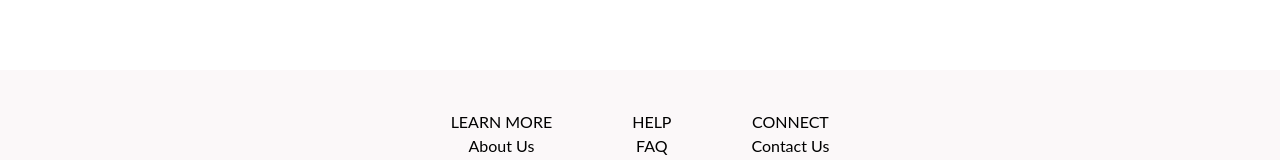
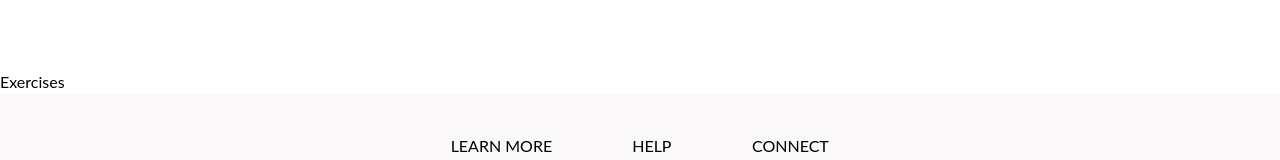
Before and after one commit to Joshlanuevo/react-exercises, a React (Create React App) app: page / in a window 1280 px wide. Shown: the part 1272-1432 px from the top of the page. Built offline with nearby package versions, Linux system fonts and the light colour scheme; no server answers.

Commit message:
Update Home.js

```diff
--- a/src/pages/Home.js
+++ b/src/pages/Home.js
@@ -1,11 +1,25 @@
+import { useState } from "react";
+import Exercises from "../components/Exercises";
 import HeroBanner from "../components/HeroBanner";
 import SearchExercises from "../components/SearchExercises";
 
 const Home = () => {
+  const [bodyPart, setBodyPart] = useState('all')
+  const [exercises, setExercises] = useState([]);
+
   return (
     <>
       <HeroBanner />
-      <SearchExercises />
+      <SearchExercises
+        setExercises={setExercises}
+        bodyPart={bodyPart}
+        setBodyPart={setBodyPart}
+      />
+      <Exercises
+        setExercises={setExercises}
+        bodyPart={bodyPart}
+        setBodyPart={setBodyPart}
+      />
     </>
   )
 }
```
